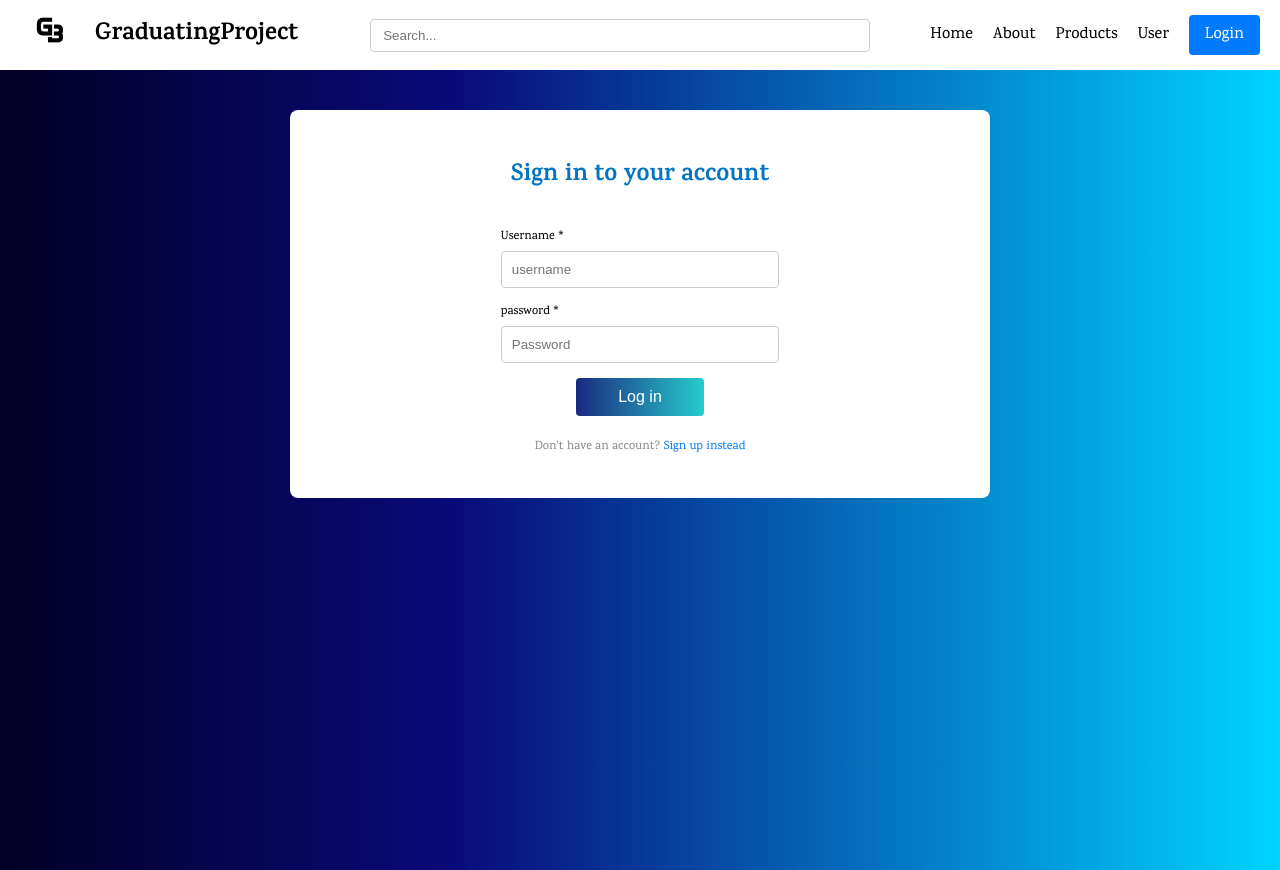
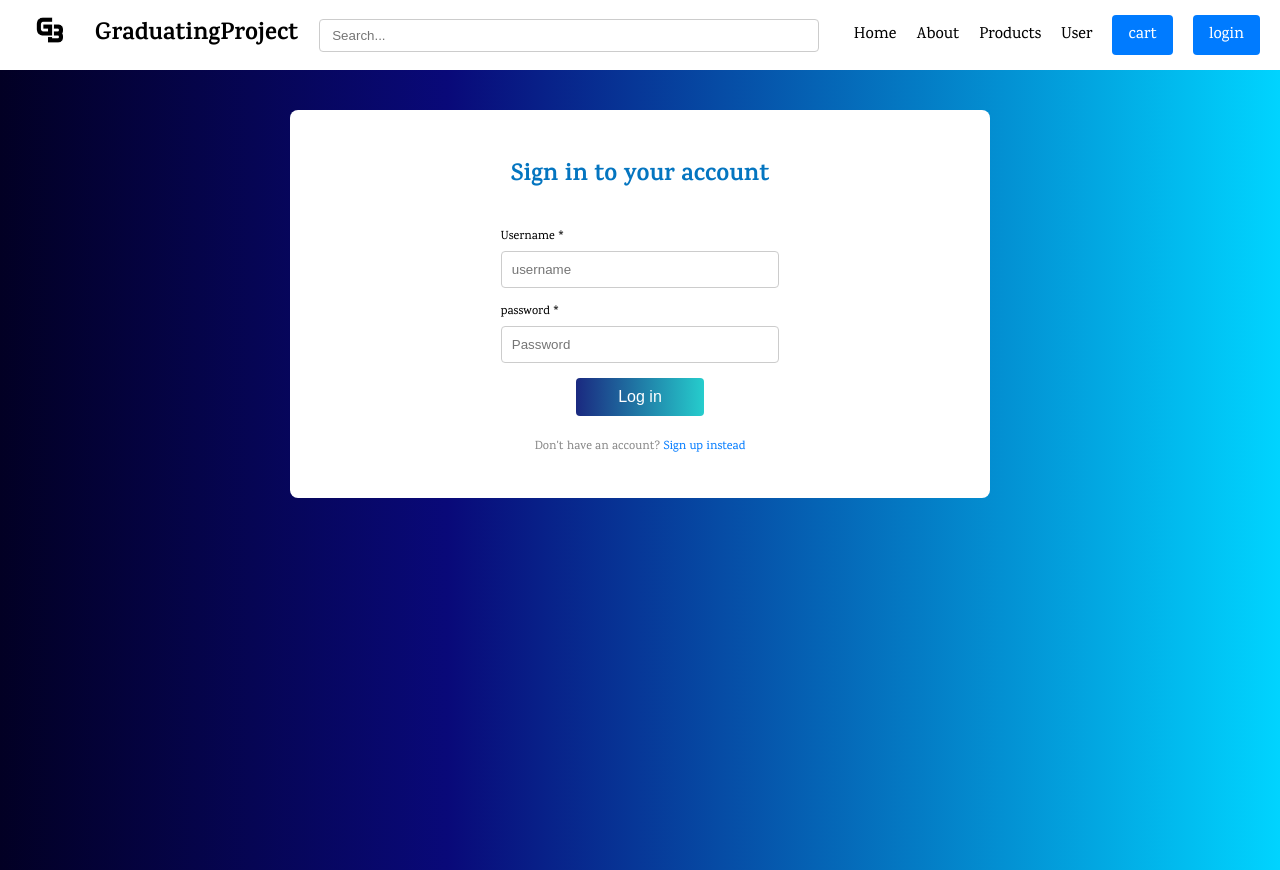
Before and after one commit to MohammadSobhi/market-project, a React (Vite) app: page /#/login in a window 1280 px wide. Built offline with nearby package versions, Linux system fonts and the light colour scheme.

Commit message:
update for the backend

```diff
--- a/src/components/Header.jsx
+++ b/src/components/Header.jsx
@@ -45,8 +45,12 @@ export default function Header(params) {
                     <Link to="/about">About</Link>
                     <Link to="/products">Products</Link>
                     <Link to="/user">User</Link>
-                    <Link to="/cart" className="login">{isLoggedIn ? "Cart" : "Login"}</Link>
-                    {isLoggedIn && (<Link to="/login"className="logout" onClick={handleLogout}>Logout</Link>)}
+
+                    <Link to="/cart" className="login">cart</Link>
+                    {isLoggedIn ? <Link to="/login"className="logout" onClick={handleLogout}>Logout</Link> :
+                    <Link to="login" className="login">login</Link>
+                    }
+
                 </div>
             </nav>
 
--- a/src/pages/Login.jsx
+++ b/src/pages/Login.jsx
@@ -21,7 +21,8 @@ export default function Login() {
         address: '',
         cart_id: 0,
         role: 0,
-        favorites: ''
+        favorites: '',
+        authType: 0
       });
     const [confirmPassword, setConfirmPassword] = useState("")
     const [isLogin, setIsLogin] = useState(true);
```
